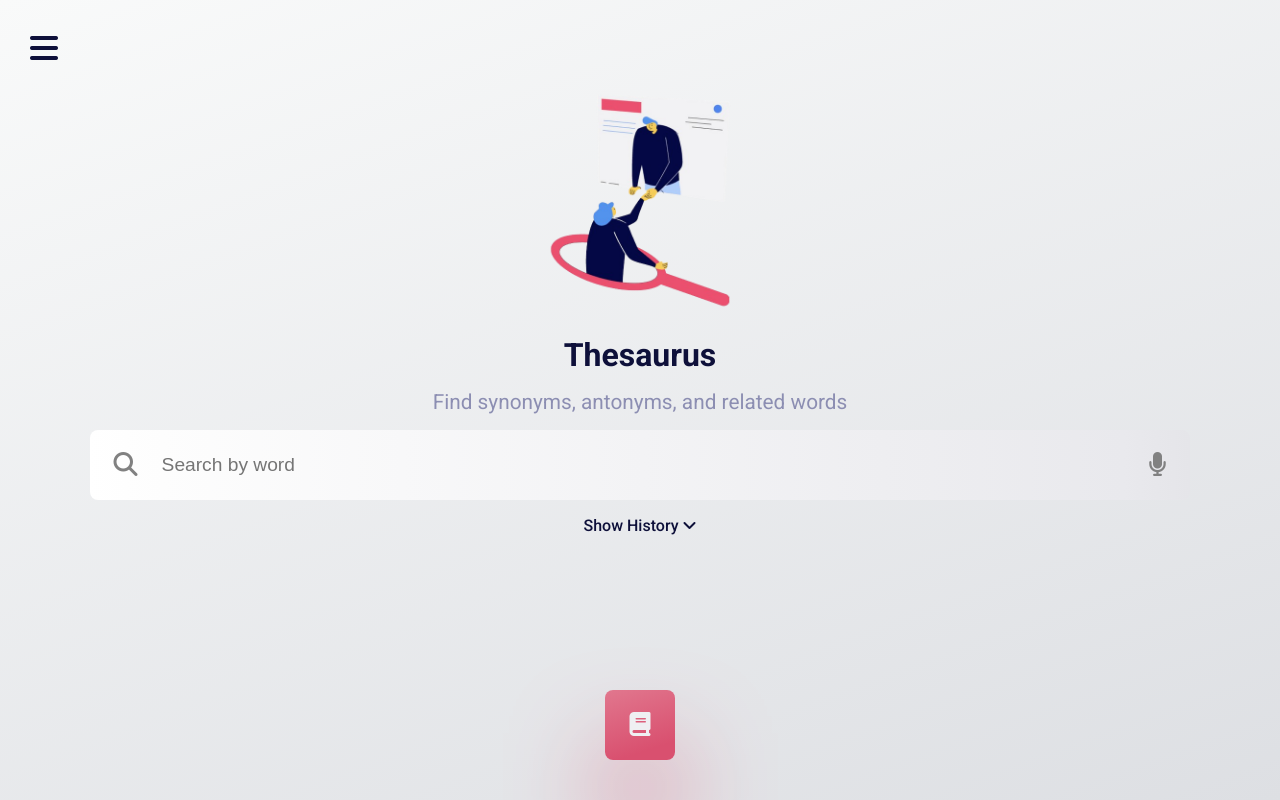
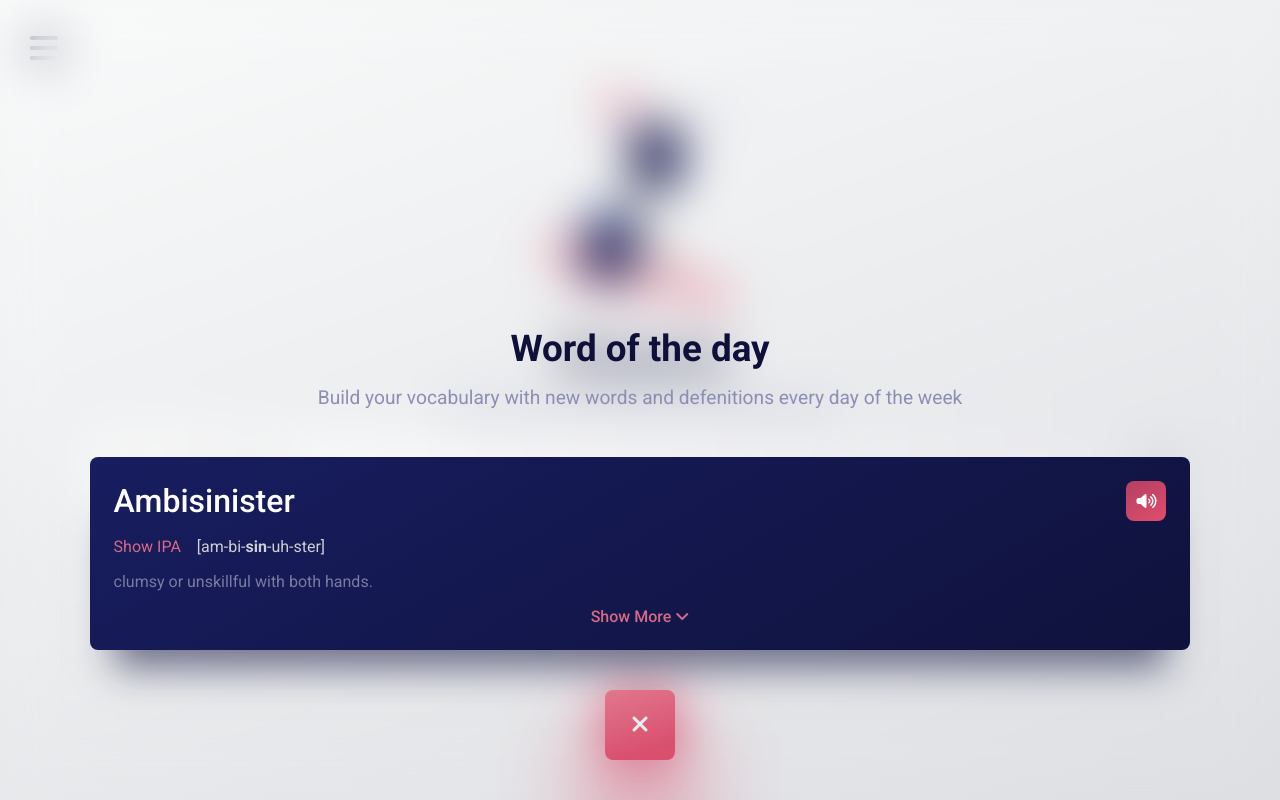
Before and after one commit to Alexis-Gontier/Thesaurus, a plain HTML site: page index.html in a window 1280 px wide. Both pictures are taken after a click on the button 640 px from the left and 725 px from the top of the page. Drawn offline with Linux system fonts and the light colour scheme.

Commit message:
bientot fini

```diff
--- a/assets/css/style.css
+++ b/assets/css/style.css
@@ -14,12 +14,12 @@
     /* H1 */
     --h1-color: #0E103A;
     --h1-weight: 600;
-    --h1-font-size: 2rem;
+    --h1-font-size: 2.3rem;
 
     /* H2 */
     --h2-color: #8C8EB2;
     --h2-weight: 400;
-    --h2-font-size: 1.3rem;
+    --h2-font-size: 1.2rem;
 
     /* header */
     --header-marge: 30px;
@@ -164,14 +164,9 @@ main a {
 
 /* ==================== FOOTER ==================== */
 
-footer {
+.btn_bot {
     position: absolute;
     bottom: 5vh;
-    left: 50%;
-    transform: translateX(-50%);
-}
-
-footer button {
     color: var(--btn-bottom-color);
     background: var(--btn-bottom-background);
     box-shadow: var(--btn-bottom-shadow);
@@ -183,6 +178,97 @@ footer button {
     transition: .3s ease;
 }
 
-footer button:hover {
+.btn_bot:hover {
     transform: scale(1.05);
 }
+
+/* ==================== word_of_the_day ==================== */
+.word_of_the_day {
+    z-index: 10;
+    position: absolute;
+    top: 0;
+    left: 0;
+    width: 100%;
+    height: 100%;
+    backdrop-filter: blur(25px);
+    padding: 0 7% 150px;
+    display: none;
+    flex-direction: column;
+    justify-content: end;
+    align-items: center;
+    gap: 1rem;
+}
+
+.word_of_the_day .card {
+    width: 100%;
+    background: linear-gradient(150deg, rgba(24,29,96,1) 0%, rgba(15,18,59,1) 100%);
+    border-radius: var(--border-radius);
+    padding: 1.5rem;
+    margin-top: 2rem;
+    display: flex;
+    flex-direction: column;
+    justify-content: center;
+    align-items: start;
+    gap: 1rem;
+    color: #fff;
+    box-shadow: 0px 42px 36px -24px #10133e91;
+}
+
+.word_of_the_day .card .container {
+    width: 100%;
+    display: flex;
+    justify-content: space-between;
+    align-items: center;
+}
+
+.word_of_the_day .card .container h3 {
+    color: #fff;
+    font-weight: 500;
+    font-size: 2rem;
+}
+
+.word_of_the_day .card .container button {
+    color: #fff;
+    background: linear-gradient(150deg, rgba(178,64,99,1) 0%, rgba(225,77,108,1) 100%);
+    font-size: 1rem;
+    height: 40px;
+    width: 40px;
+    border-radius: var(--border-radius);
+    display: flex;
+    justify-content: center;
+    align-items: center;
+    cursor: pointer;
+}
+
+.word_of_the_day .card h4 {
+    font-size: 1rem;
+    font-weight: 400;
+    display: flex;
+    justify-content: start;
+    align-items: center;
+    gap: 1rem;
+    color: #D56B86;
+}
+
+.word_of_the_day .card h4 span {
+    color: #CECFD5;
+}
+
+.word_of_the_day .card h4 span strong {
+    font-weight: 700;
+}
+
+.word_of_the_day .card p {
+    color: #797BA3;
+}
+
+.word_of_the_day .card .a {
+    width: 100%;
+    display: flex;
+    justify-content: center;
+    align-items: center;
+}
+
+.word_of_the_day .card .a a {
+    color: #D56B86;
+}
--- a/assets/js/script.js
+++ b/assets/js/script.js
@@ -0,0 +1,14 @@
+// word of the day
+let word_of_the_day = document.querySelector('.word_of_the_day')
+let button_bot_open = document.querySelector('#open')
+let button_bot_close = document.querySelector('#close')
+
+button_bot_open.addEventListener('click', () => {
+
+    word_of_the_day.style.display = 'flex'
+})
+
+button_bot_close.addEventListener('click', () => {
+
+    word_of_the_day.style.display = 'none'
+})
--- a/index.html
+++ b/index.html
@@ -40,13 +40,31 @@
 
         <a href="#">show history <i class="fa-solid fa-angle-down"></i></a>
 
+        <div class="word_of_the_day">
+            <h1>Word of the day</h1>
+            <h2>Build your vocabulary with new words and defenitions every day of the week</h2>
+            <div class="card">
+                <div class="container">
+                    <h3>Ambisinister</h3>
+                    <button><i class="fa-solid fa-volume-high"></i></button>
+                </div>
+                <h4>Show IPA<span>[am-bi-<strong>sin</strong>-uh-ster]</span></h4>
+                <p>clumsy or unskillful with both hands.</p>
+                <div class="a">
+                    <a href="#">Show More <i class="fa-solid fa-angle-down"></i></a>
+                </div>
+            </div>
+
+            <button class="btn_bot" id="close">
+                <i class="fa-solid fa-xmark"></i>
+            </button>
+        </div>
+
+        <button class="btn_bot" id="open">
+            <i class="fa-solid fa-book"></i>
+        </button>
     </main>
 
-    <footer>
-        <button>
-            <i class="fa-solid fa-book"></i>
-        </button>
-    </footer>
 
 </body>
 <script src="./assets/js/script.js"></script>
```
